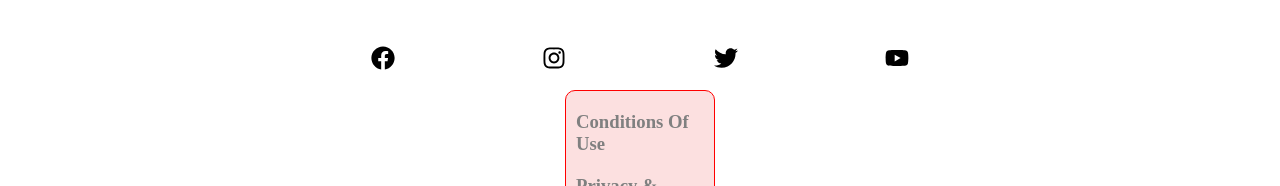
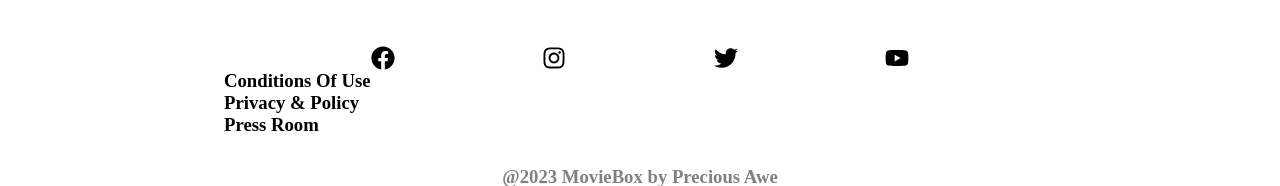
Before and after one commit to Awenes/HNG-stage2, a React (Vite) app: page / in a window 1280 px wide. Shown: the part 734-920 px from the top of the page. Built offline with nearby package versions, Linux system fonts and the light colour scheme; no server answers.

Commit message:
Update footer.jsx

```diff
--- a/components/footer/footer.jsx
+++ b/components/footer/footer.jsx
@@ -32,7 +32,7 @@ function Footer() {
                     }}
                 />
             </div>
-            <div className="text">
+            <div className="texts">
                 <h3>Conditions Of Use</h3>
                 <h3>Privacy & Policy</h3>
                 <h3>Press Room</h3>
```
